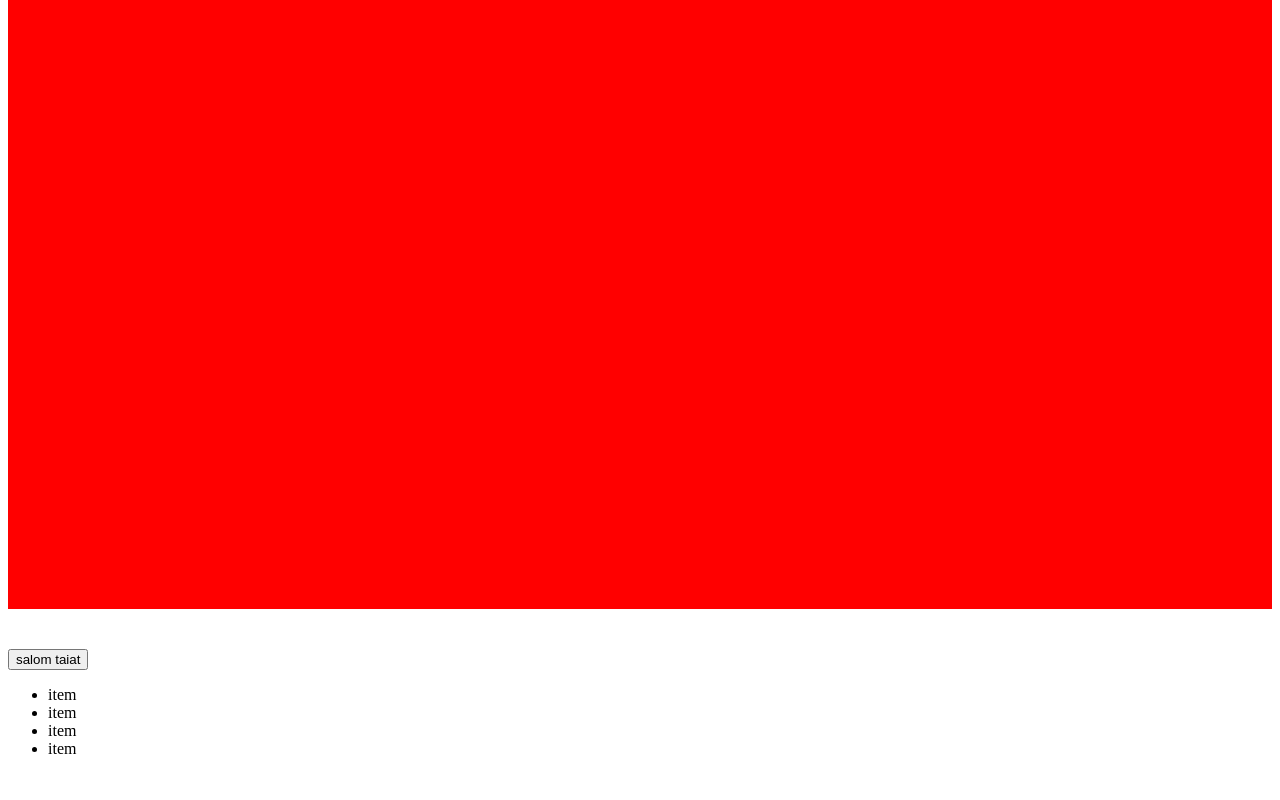
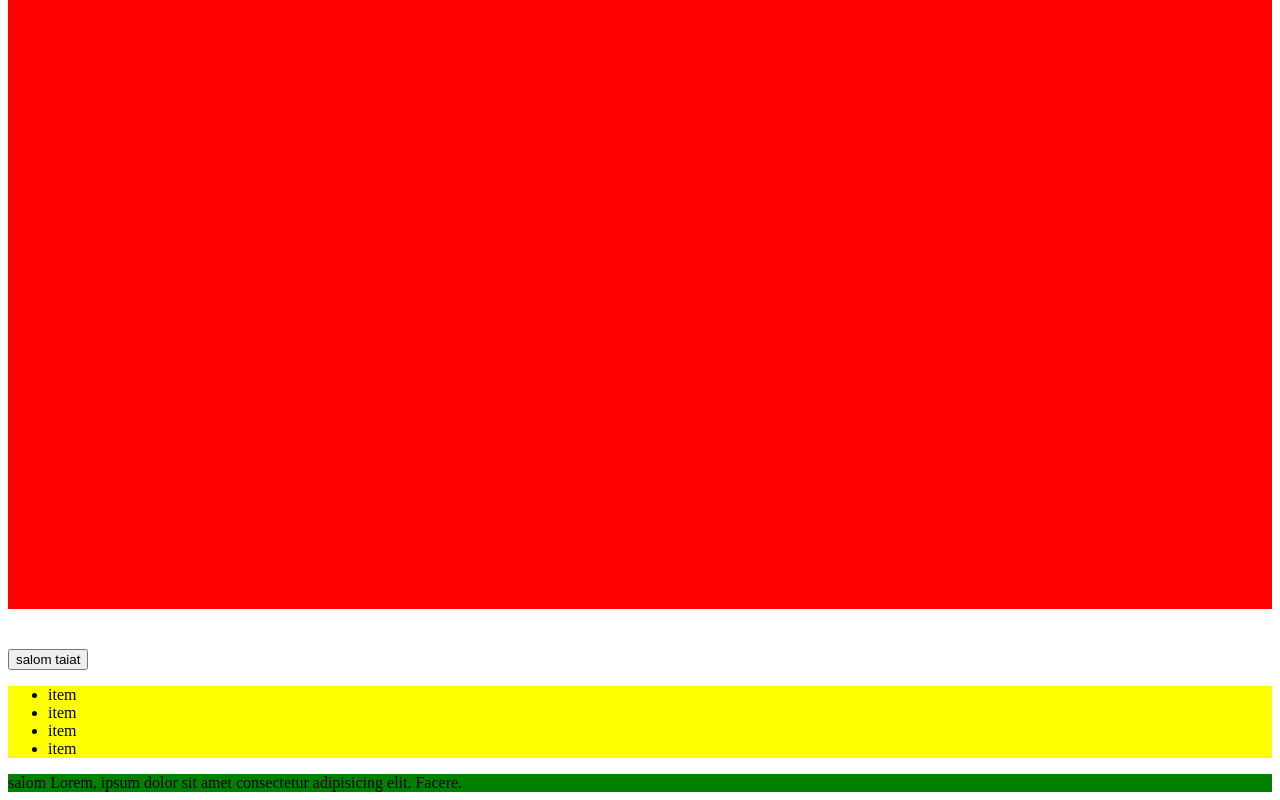
Before and after one commit to machodev/kbsahsbdjashbajcajndjahbjhabjhbjhbjbjbjbjbkj, a plain HTML site: page index.html in a window 1280 px wide. Shown: the part 1069-1869 px from the top of the page. Before the commit the page ends 1843 px from the top, so only its background shows below. Drawn offline with Linux system fonts and the light colour scheme.

Commit message:
htmlga div qoshdim

```diff
--- a/index.html
+++ b/index.html
@@ -16,5 +16,6 @@
         <li>item</li>
         <li>item</li>
     </ul>
+    <div>salom Lorem, ipsum dolor sit amet consectetur adipisicing elit. Facere.</div>
 </body>
 </html>
--- a/style.css
+++ b/style.css
@@ -4,8 +4,12 @@ p{
     font-weight: bold;
     font-size: 40px;
     background-color: red;
+
 }
 
 div{
     background-color: green;
 }
+ul{
+    background-color: yellow;
+}
```
